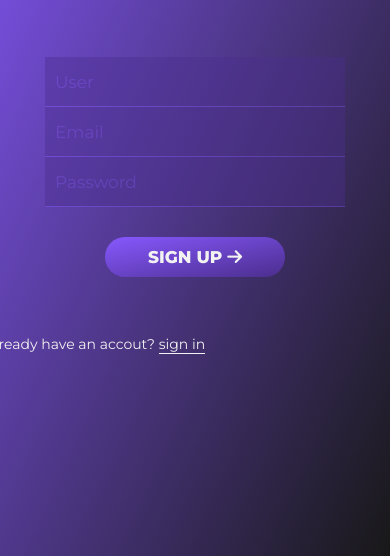
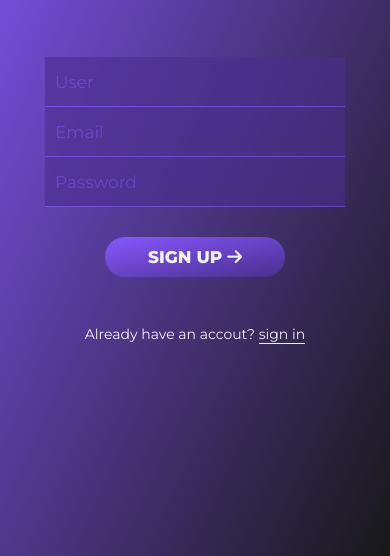
Before and after one commit to NahuelMedina/Sign-up-Challenge, a plain HTML site: page index.html in a window 390 px wide. Shown: the part 288-844 px from the top of the page. Drawn offline with Linux system fonts and the light colour scheme.

Commit message:
arreglos en div__question

```diff
--- a/assets/mediaqueries.css
+++ b/assets/mediaqueries.css
@@ -23,7 +23,7 @@
 
   .card__container input {
     background-color: var(--violet-sec);
-    opacity: 0.4;
+    opacity: 0.6;
     height: 50px;
     color: var(--white);
     max-width: 300px;
@@ -39,7 +39,10 @@
     box-shadow: none;
   }
 
-  .div__text {
+  .div__question {
+    display: flex;
+    align-items: center;
+    justify-content: center;
     top: 0;
     left: 0;
     text-align: center;
```
